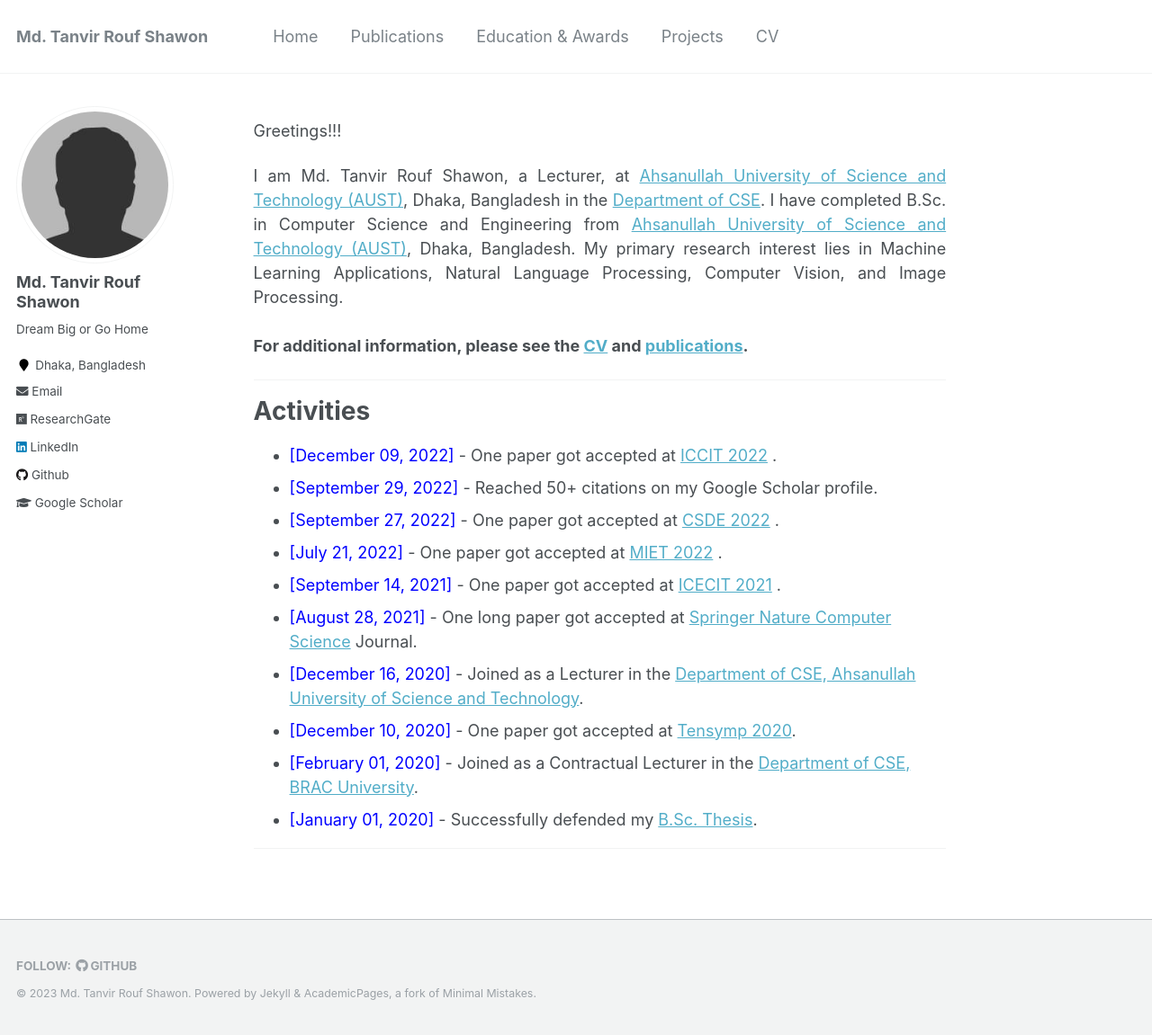
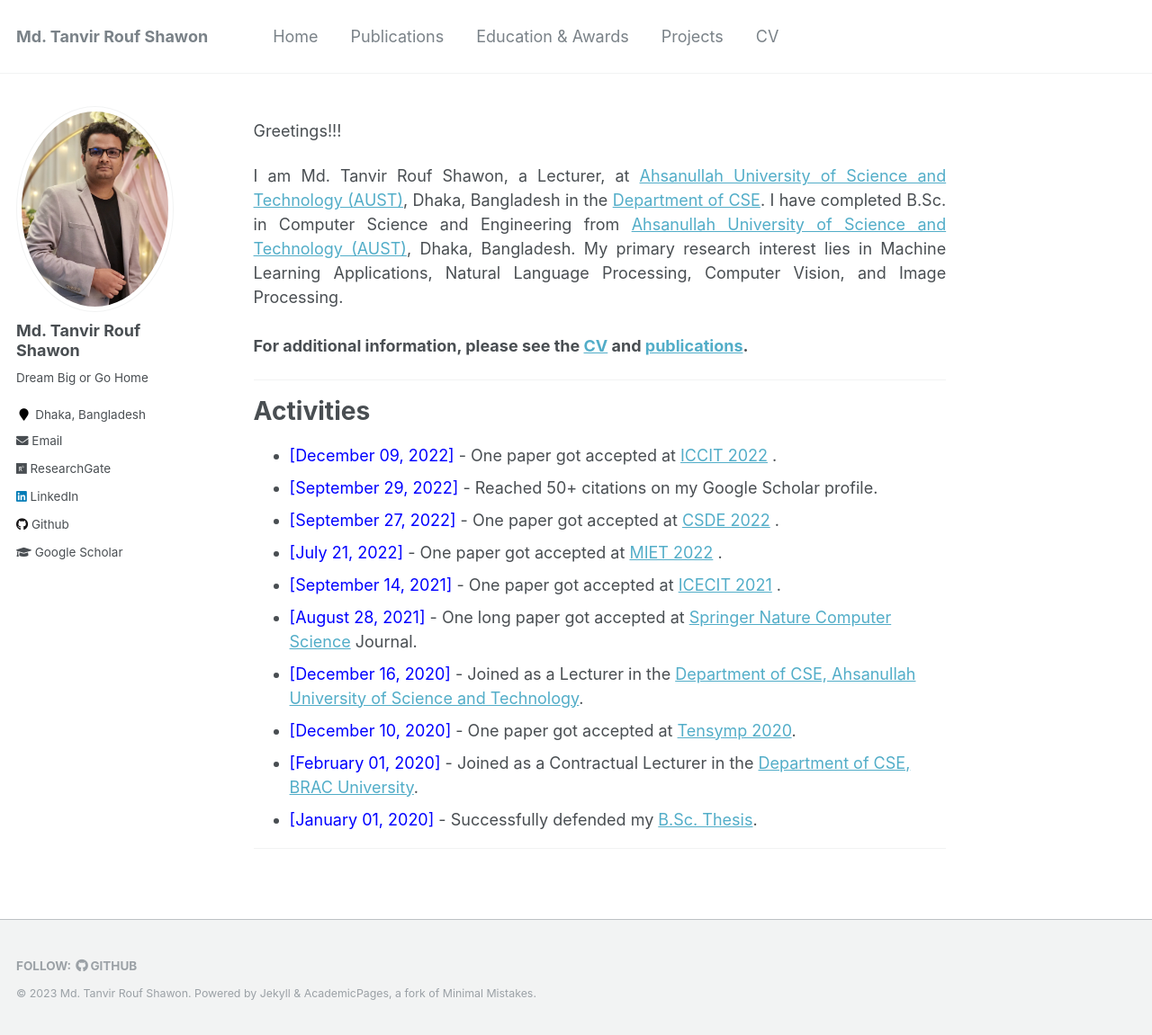
Before and after one commit to shawon-tanvir/shawon-tanvir.github.io, a Jekyll site: the page built from _pages/about.md, in a window 1280 px wide and 1151 px high. Shown: the whole window at 90% size. Built offline with Jekyll 4.4.1, drawn with Linux system fonts in a browser that asks for light colours; a script that is not in the unit is left out.

Commit message:
Update _config.yml

```diff
--- a/_config.yml
+++ b/_config.yml
@@ -81,7 +81,7 @@ analytics:
 # Site Author
 author:
   name             : "Md. Tanvir Rouf Shawon"
-  avatar           : "bio-photo.jpg"
+  avatar           : "IMG_20230707_001543.jpg"
   bio              : "Dream Big or Go Home"
   location         : "Dhaka, Bangladesh"
   employer         :
```
